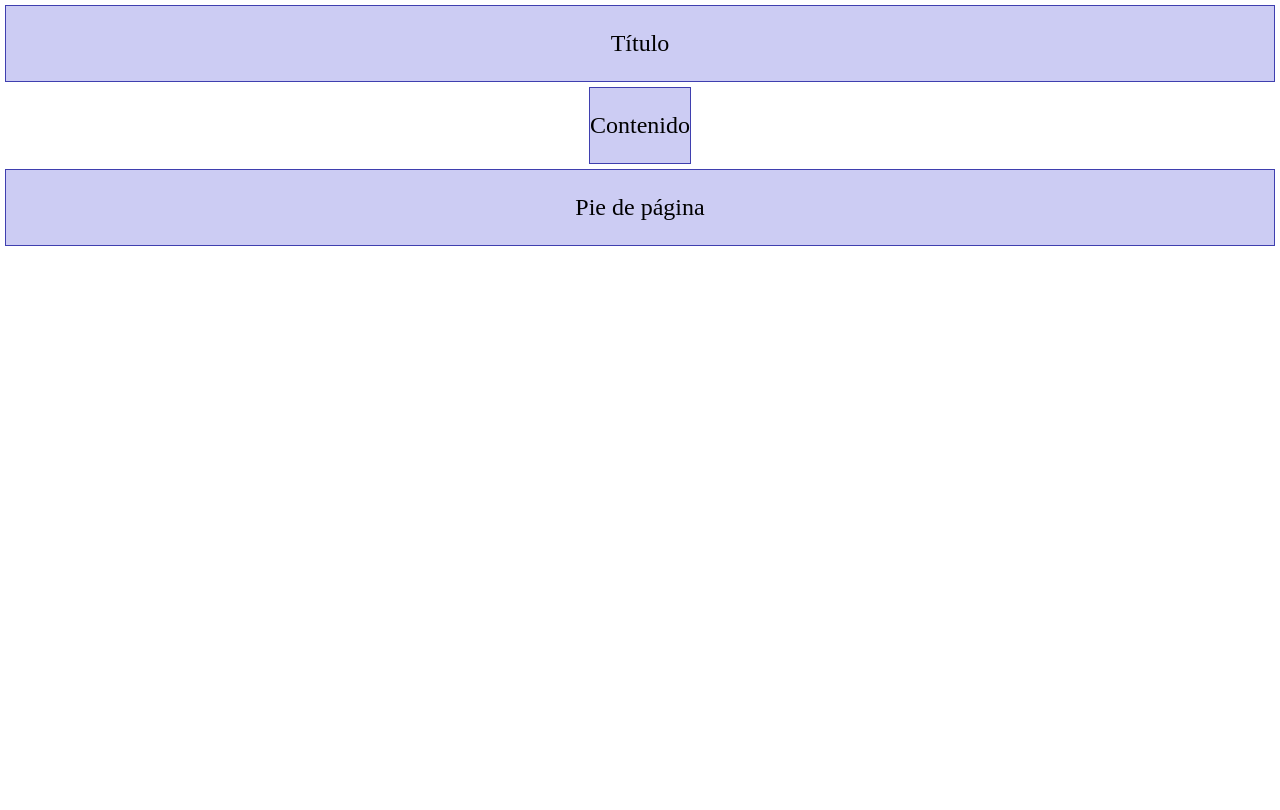
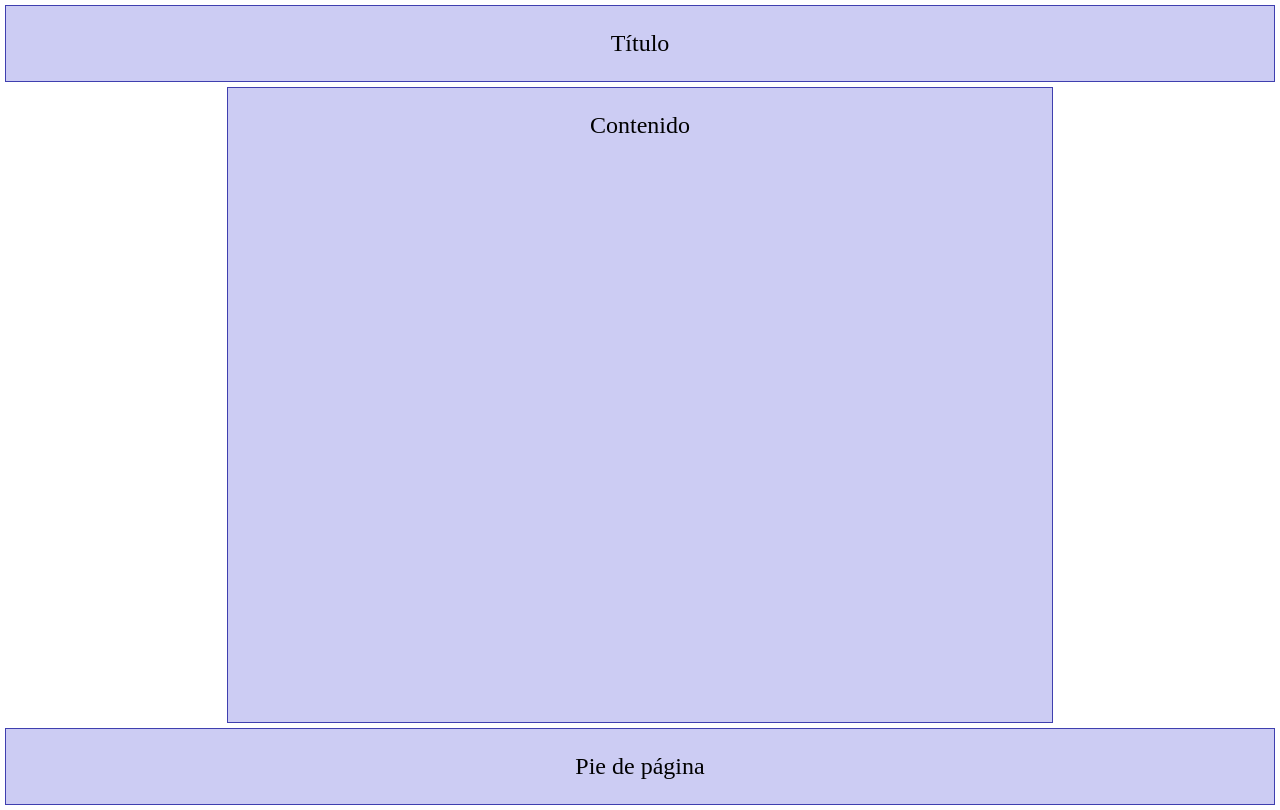
Before and after one commit to AdriRedondo/AW, a plain HTML site: page Ejercicio01_Maquetación_Con_Cajas/index.html in a window 1280 px wide. Drawn offline with Linux system fonts and the light colour scheme.

Commit message:
Maqueta 1

```diff
--- a/Ejercicio01_Maquetación_Con_Cajas/estilos1.css
+++ b/Ejercicio01_Maquetación_Con_Cajas/estilos1.css
@@ -14,7 +14,6 @@ body {
     display: flex;
     flex-direction: column;
     align-items: center;
-    flex-wrap: wrap;
     min-height: 100vh;
     margin: 5px;
     gap: 5px;
@@ -27,16 +26,17 @@ body {
     width: 100%;
 }
 
-#contenido-centro {
+.contenido-centro {
     display: flex;
-    flex-direction: column;
-    align-items: center;
-    flex-wrap: wrap;
-    gap: 5px;
+    flex-direction: row;
+    width: 65%;
     flex: 1;
 }
 
-#contenido {}
+#contenido {
+    flex: 1;
+}
+
 
 #opciones,
 #barra-nav,
```
